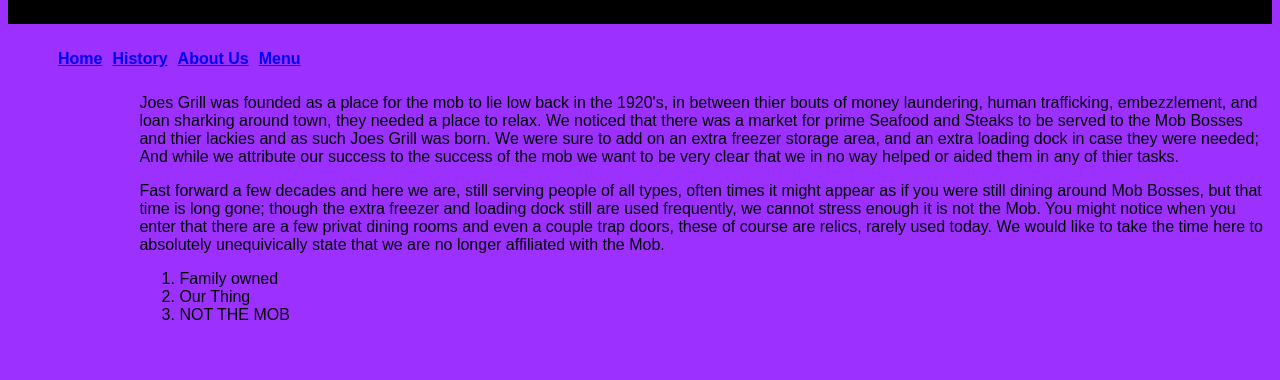
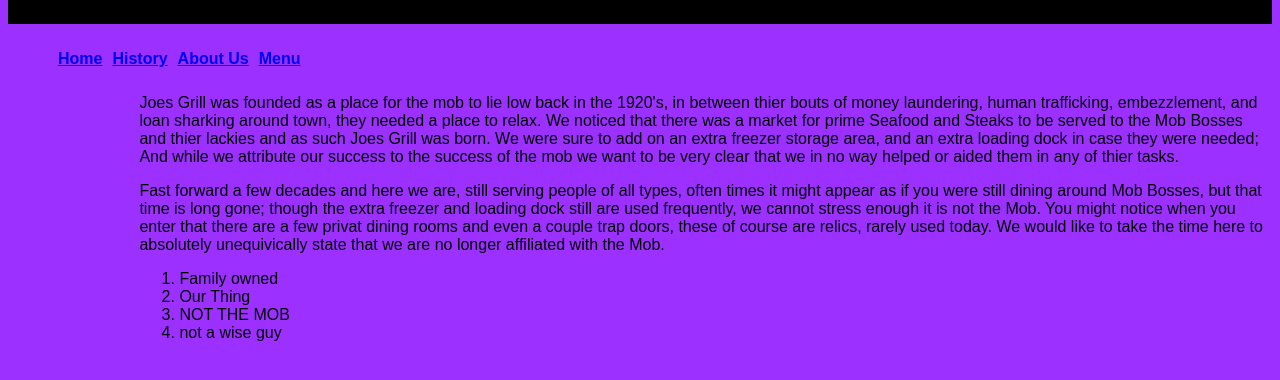
Before and after one commit to dehicks7/dehicks7.github.io, a plain HTML site: page aboutus.html in a window 1280 px wide. Shown: the part 228-608 px from the top of the page. Drawn offline with Linux system fonts and the light colour scheme.

Commit message:
Update aboutus.html

```diff
--- a/aboutus.html
+++ b/aboutus.html
@@ -51,6 +51,7 @@ here to absolutely unequivically state that we are no longer affiliated with the
 <li>Family owned</li>
 <li>Our Thing</li>
 <li>NOT THE MOB</li>
+<li>not a wise guy</li>
 </ol>
 
 </main>
```
